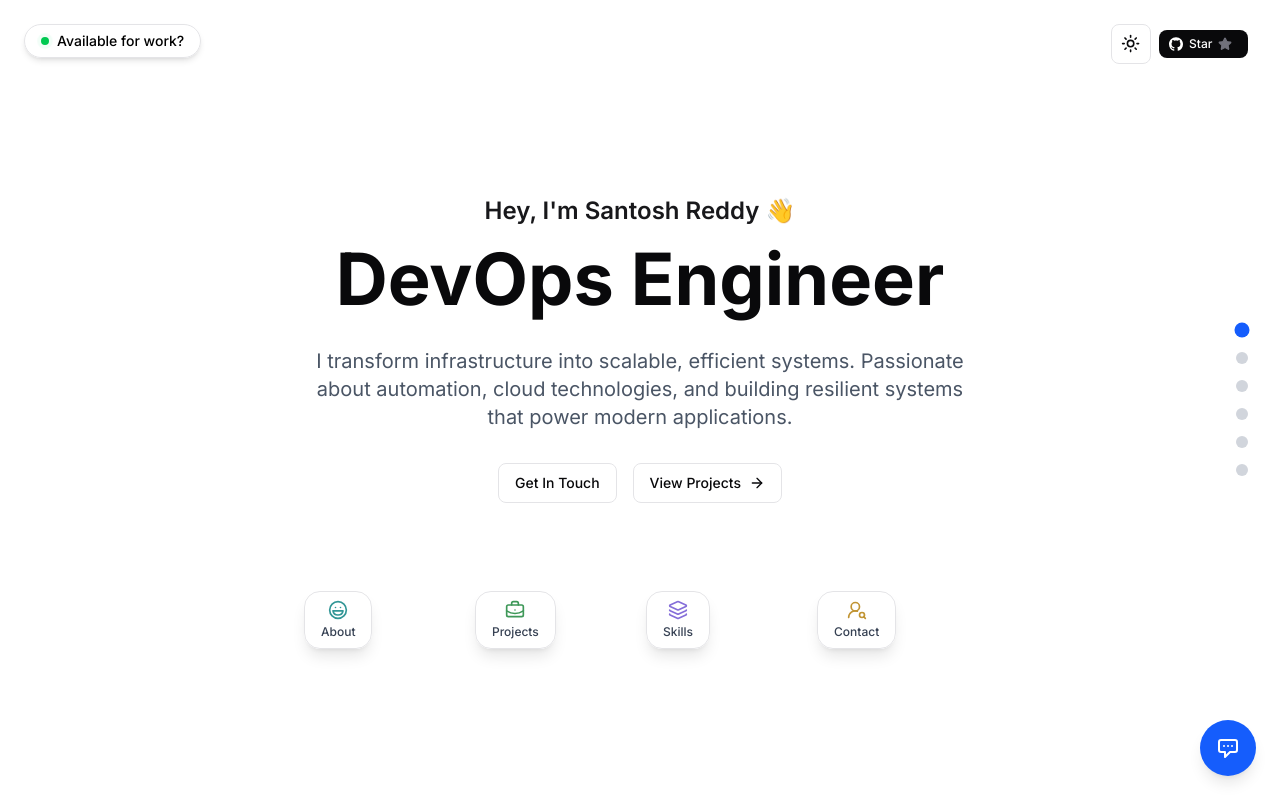
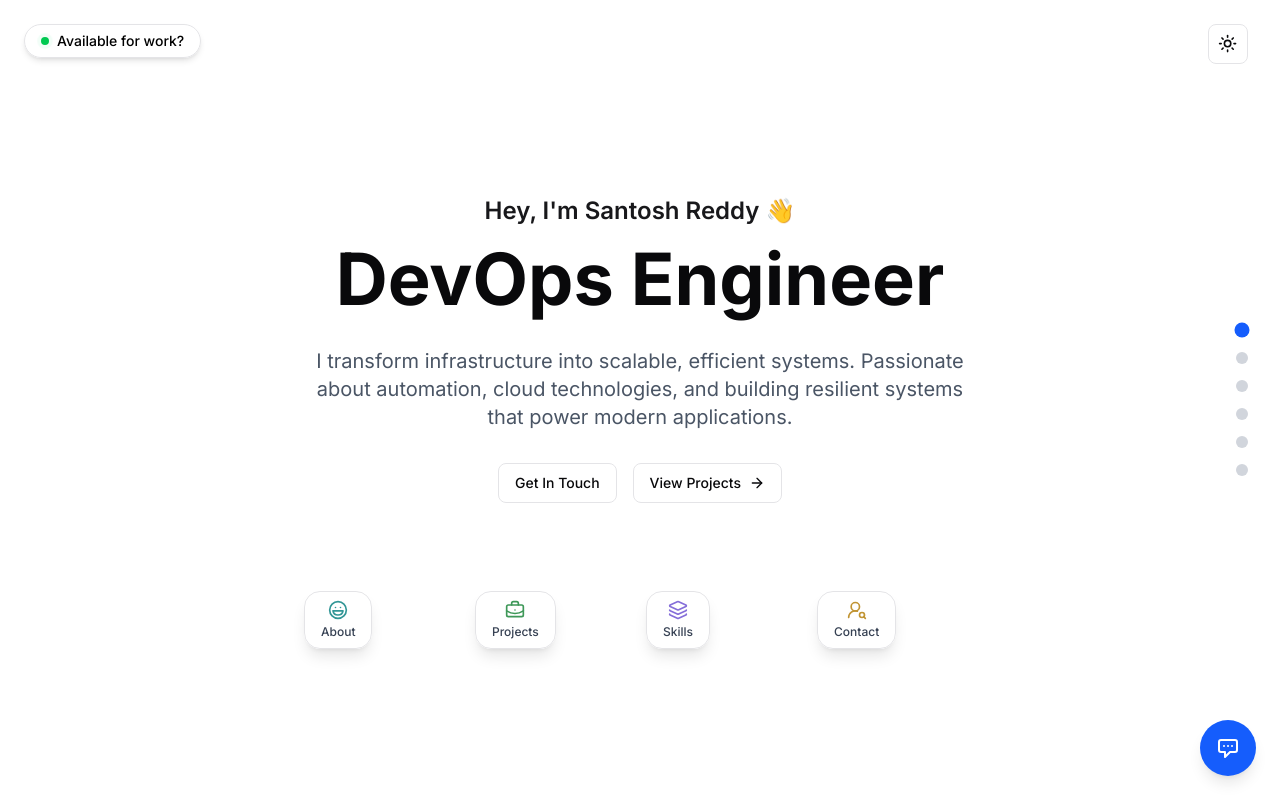
Before and after one commit to santoshpalla27/ai-porfolio, a Next.js app: page / in a window 1280 px wide. Built offline with nearby package versions, Linux system fonts and the light colour scheme; no server answers.

Commit message:
good head

```diff
--- a/src/components/sections/head-section.tsx
+++ b/src/components/sections/head-section.tsx
@@ -1,7 +1,6 @@
 'use client';
 
 import { motion } from 'framer-motion';
-import { GithubButton } from '../ui/github-button';
 import { ThemeToggle } from '../ui/ThemeToggle';
 import { Button } from '../ui/button';
 import { ArrowRight, Laugh, BriefcaseBusiness, Layers, UserRoundSearch } from 'lucide-react';
@@ -127,12 +126,6 @@ const HeadSection = () => {
       {/* Top right controls */}
       <div className="absolute top-6 right-8 z-20 flex items-center gap-2">
         <ThemeToggle />
-        <GithubButton
-          animationDuration={1.5}
-          label="Star"
-          size={'sm'}
-          repoUrl="https://github.com/santoshreddy/devops-portfolio"
-        />
       </div>
 
       {/* Looking for talent button */}
--- a/src/components/ui/github-button.tsx
+++ /dev/null
@@ -1,273 +0,0 @@
-'use client';
-
-import { cn } from '@/lib/utils';
-import { cva, type VariantProps } from 'class-variance-authority';
-import { Star } from 'lucide-react';
-import {
-  motion,
-  useInView,
-  type SpringOptions,
-  type UseInViewOptions,
-} from 'motion/react';
-import React, { useCallback, useEffect, useState } from 'react';
-
-const githubButtonVariants = cva(
-  'cursor-pointer relative overflow-hidden will-change-transform backface-visibility-hidden transform-gpu transition-transform duration-200 ease-out hover:scale-105 group whitespace-nowrap focus-visible:outline-hidden inline-flex items-center justify-center whitespace-nowrap font-medium ring-offset-background disabled:pointer-events-none disabled:opacity-60 [&_svg]:shrink-0',
-  {
-    variants: {
-      variant: {
-        default:
-          'bg-zinc-950 hover:bg-zinc-900 text-white border-gray-700 dark:bg-zinc-50 dark:border-gray-300 dark:text-zinc-950 dark:hover:bg-zinc-50',
-        outline:
-          'bg-background text-accent-foreground border border-input hover:bg-accent',
-      },
-      size: {
-        default:
-          'h-8.5 rounded-md px-3 gap-2 text-[0.8125rem] leading-none [&_svg]:size-4 gap-2',
-        sm: 'h-7 rounded-md px-2.5 gap-1.5 text-xs leading-none [&_svg]:size-3.5 gap-1.5',
-        lg: 'h-10 rounded-md px-4 gap-2.5 text-sm leading-none [&_svg]:size-5 gap-2.5',
-      },
-    },
-    defaultVariants: {
-      variant: 'default',
-      size: 'default',
-    },
-  }
-);
-
-interface GithubButtonProps
-  extends React.ComponentProps<'button'>,
-    VariantProps<typeof githubButtonVariants> {
-  roundStars?: boolean;
-  fixedWidth?: boolean;
-  initialStars?: number;
-  starsClass?: string;
-  animationDuration?: number;
-  animationDelay?: number;
-  autoAnimate?: boolean;
-  onAnimationComplete?: () => void;
-  showGithubIcon?: boolean;
-  filled?: boolean;
-  repoUrl?: string;
-  label?: string;
-  useInViewTrigger?: boolean;
-  inViewOptions?: UseInViewOptions;
-  transition?: SpringOptions;
-}
-
-function GithubButton({
-  initialStars = 0,
-  starsClass = '',
-  fixedWidth = true,
-  animationDuration = 2,
-  animationDelay = 0,
-  autoAnimate = true,
-  className,
-  variant = 'default',
-  size = 'default',
-  showGithubIcon = true,
-  roundStars = false,
-  filled = false,
-  repoUrl,
-  onClick,
-  label = 'Star',
-  useInViewTrigger = false,
-  inViewOptions = { once: true },
-  transition,
-  ...props
-}: GithubButtonProps) {
-  const [targetStars, setTargetStars] = useState<number | null>(null);
-  const [currentStars, setCurrentStars] = useState(initialStars);
-  const [isAnimating, setIsAnimating] = useState(false);
-  const [starProgress, setStarProgress] = useState(filled ? 100 : 0);
-  const [hasAnimated, setHasAnimated] = useState(false);
-
-  const formatNumber = (num: number) => {
-    const units = ['k', 'M', 'B', 'T'];
-    if (roundStars && num >= 1000) {
-      let unitIndex = -1;
-      let value = num;
-      while (value >= 1000 && unitIndex < units.length - 1) {
-        value /= 1000;
-        unitIndex++;
-      }
-      const formatted = value % 1 === 0 ? value.toString() : value.toFixed(1);
-      return `${formatted}${units[unitIndex]}`;
-    }
-    return num.toString().replace(/\B(?=(\d{3})+(?!\d))/g, ',');
-  };
-
-  // Fetch stars from GitHub API
-  useEffect(() => {
-    fetch('/api/github-stars')
-      .then((res) => res.json())
-      .then((data) => setTargetStars(data.stars));
-  }, []);
-
-  const startAnimation = useCallback(() => {
-    if (isAnimating || hasAnimated || targetStars === null) return;
-
-    setIsAnimating(true);
-    const startTime = Date.now();
-    const startValue = 0;
-    const endValue = targetStars;
-    const duration = animationDuration * 1000;
-
-    const animate = () => {
-      const elapsed = Date.now() - startTime;
-      const progress = Math.min(elapsed / duration, 1);
-      const easeOutQuart = 1 - Math.pow(1 - progress, 4);
-      const newStars = Math.round(
-        startValue + (endValue - startValue) * easeOutQuart
-      );
-      setCurrentStars(newStars);
-      setStarProgress(progress * 100);
-
-      if (progress < 1) {
-        requestAnimationFrame(animate);
-      } else {
-        setCurrentStars(endValue);
-        setStarProgress(100);
-        setIsAnimating(false);
-        setHasAnimated(true);
-      }
-    };
-
-    setTimeout(() => {
-      requestAnimationFrame(animate);
-    }, animationDelay * 1000);
-  }, [
-    isAnimating,
-    hasAnimated,
-    targetStars,
-    animationDuration,
-    animationDelay,
-  ]);
-
-  const ref = React.useRef(null);
-  const isInView = useInView(ref, inViewOptions);
-
-  useEffect(() => {
-    if (targetStars === null) return;
-    if (useInViewTrigger) {
-      if (isInView && !hasAnimated) {
-        startAnimation();
-      }
-    } else if (autoAnimate && !hasAnimated) {
-      startAnimation();
-    }
-  }, [
-    autoAnimate,
-    useInViewTrigger,
-    isInView,
-    hasAnimated,
-    startAnimation,
-    targetStars,
-  ]);
-
-  const navigateToRepo = () => {
-    if (!repoUrl) return;
-    try {
-      const link = document.createElement('a');
-      link.href = repoUrl;
-      link.target = '_blank';
-      link.rel = 'noopener noreferrer';
-      document.body.appendChild(link);
-      link.click();
-      document.body.removeChild(link);
-    } catch {
-      try {
-        window.open(repoUrl, '_blank', 'noopener,noreferrer');
-      } catch {
-        window.location.href = repoUrl;
-      }
-    }
-  };
-
-  const handleClick = (event: React.MouseEvent<HTMLButtonElement>) => {
-    if (onClick) {
-      onClick(event);
-      return;
-    }
-    if (repoUrl) {
-      navigateToRepo();
-    } else if (!hasAnimated) {
-      startAnimation();
-    }
-  };
-
-  const handleKeyDown = (event: React.KeyboardEvent<HTMLButtonElement>) => {
-    if (event.key === 'Enter' || event.key === ' ') {
-      event.preventDefault();
-      if (repoUrl) {
-        navigateToRepo();
-      } else if (!hasAnimated) {
-        startAnimation();
-      }
-    }
-  };
-
-  return (
-    <button
-      ref={ref}
-      className={cn(githubButtonVariants({ variant, size, className }))}
-      onClick={handleClick}
-      onKeyDown={handleKeyDown}
-      role="button"
-      tabIndex={0}
-      aria-label={repoUrl ? `Star ${label} on GitHub` : label}
-      {...props}
-    >
-      {showGithubIcon && (
-        <svg role="img" viewBox="0 0 24 24" fill="currentColor">
-          <path d="M12 .297c-6.63 0-12 5.373-12 12 0 5.303 3.438 9.8 8.205 11.385.6.113.82-.258.82-.577 0-.285-.01-1.04-.015-2.04-3.338.724-4.042-1.61-4.042-1.61C4.422 18.07 3.633 17.7 3.633 17.7c-1.087-.744.084-.729.084-.729 1.205.084 1.838 1.236 1.838 1.236 1.07 1.835 2.809 1.305 3.495.998.108-.776.417-1.305.76-1.605-2.665-.3-5.466-1.332-5.466-5.93 0-1.31.465-2.38 1.235-3.22-.135-.303-.54-1.523.105-3.176 0 0 1.005-.322 3.3 1.23.96-.267 1.98-.399 3-.405 1.02.006 2.04.138 3 .405 2.28-1.552 3.285-1.23 3.285-1.23.645 1.653.24 2.873.12 3.176.765.84 1.23 1.91 1.23 3.22 0 4.61-2.805 5.625-5.475 5.92.42.36.81 1.096.81 2.22 0 1.606-.015 2.896-.015 3.286 0 .315.21.69.825.57C20.565 22.092 24 17.592 24 12.297c0-6.627-5.373-12-12-12" />
-        </svg>
-      )}
-
-      <span>{label}</span>
-
-      <div className="relative inline-flex shrink-0">
-        <Star
-          className="fill-muted-foreground text-muted-foreground"
-          aria-hidden="true"
-        />
-        <Star
-          className="absolute start-0 top-0 fill-yellow-400 text-yellow-400"
-          size={18}
-          aria-hidden="true"
-          style={{
-            clipPath: `inset(${100 - starProgress}% 0 0 0)`,
-          }}
-        />
-      </div>
-
-      <div
-        className={cn(
-          'relative flex flex-col overflow-hidden font-semibold',
-          starsClass
-        )}
-      >
-        <motion.div
-          animate={{ opacity: 1 }}
-          transition={{
-            type: 'spring',
-            stiffness: 300,
-            damping: 30,
-            ...transition,
-          }}
-          className="tabular-nums"
-        >
-          <span>{currentStars > 0 && formatNumber(currentStars)}</span>
-        </motion.div>
-        {fixedWidth && (
-          <span className="h-0 overflow-hidden tabular-nums opacity-0">
-            {targetStars !== null ? formatNumber(targetStars) : ''}
-          </span>
-        )}
-      </div>
-    </button>
-  );
-}
-
-export { GithubButton, githubButtonVariants };
-export type { GithubButtonProps };
```
